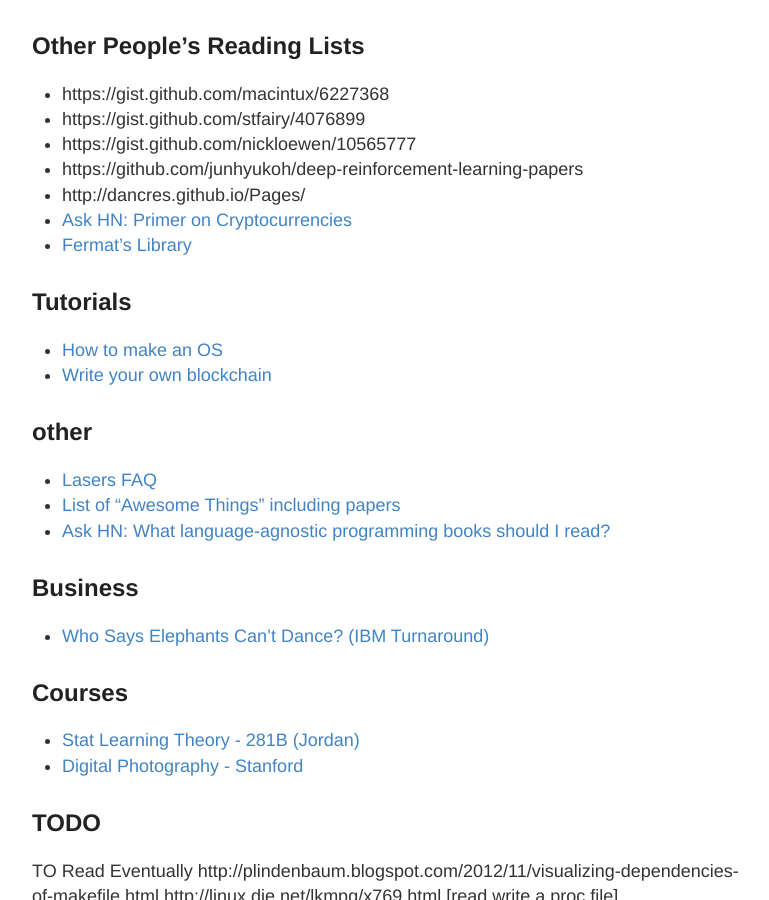
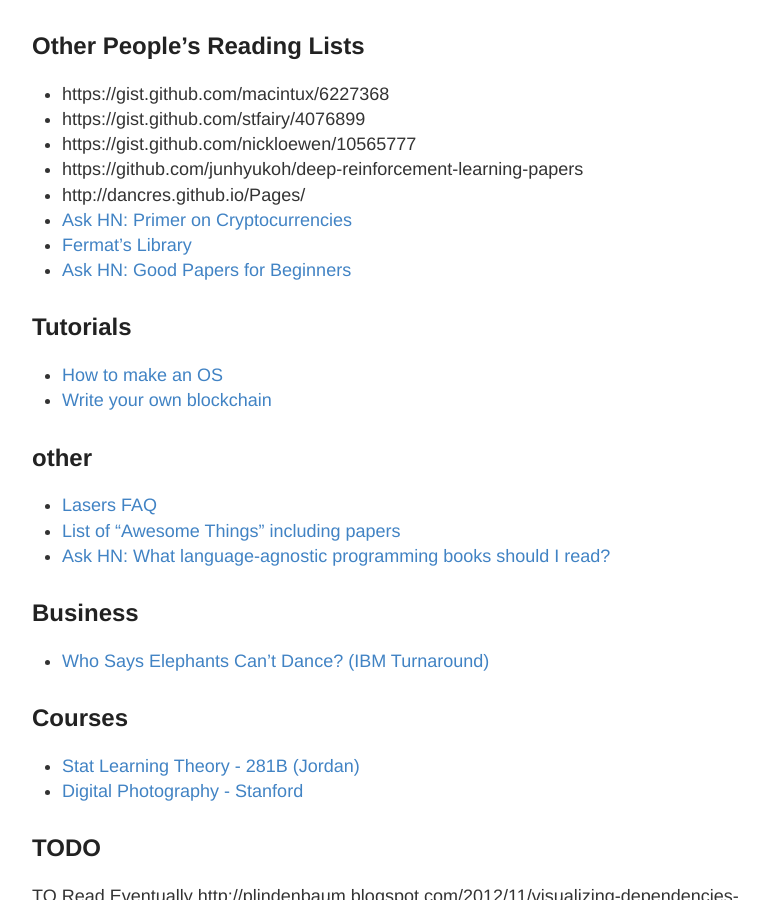
Before and after one commit to RONNCC/ronncc.github, a Jekyll site: the page built from _posts/2015-12-25-ReadingList.md, in a window 1280 px wide and 900 px high, scrolled down 5333 px. Shown: the whole window, without its empty margins (248-1017 px from the left). Built offline with Jekyll 4.4.1, drawn with Linux system fonts in a browser that asks for light colours; comment, search, counter and statistics services are not loaded.

Commit message:
Update 2015-12-25-ReadingList.md

```diff
--- a/_posts/2015-12-25-ReadingList.md
+++ b/_posts/2015-12-25-ReadingList.md
@@ -207,6 +207,7 @@ https://www.jyotirmoy.net/posts/2015-12-29-springer-openaccess.html
 - http://dancres.github.io/Pages/
 - [Ask HN: Primer on Cryptocurrencies](https://news.ycombinator.com/item?id=14659775)
 - [Fermat's Library](http://fermatslibrary.com/)
+- [Ask HN: Good Papers for Beginners](https://news.ycombinator.com/item?id=15695326)
 
 
 ## Tutorials
```
